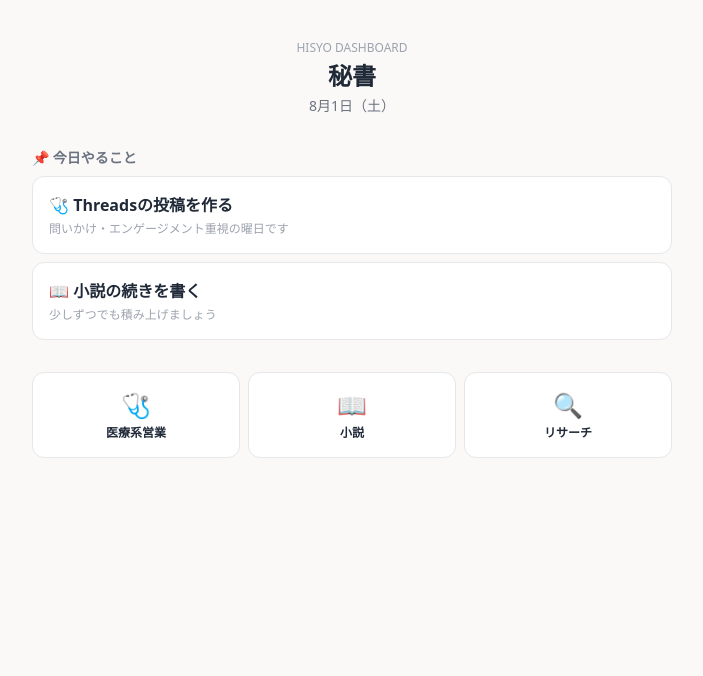
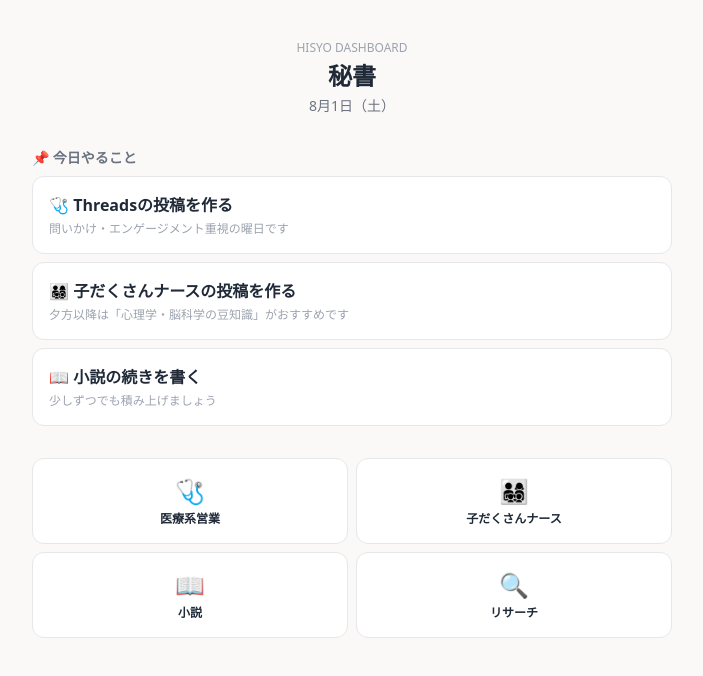
Before and after one commit to houmonkangoyoshiyuki-hub/hisyo, a Next.js app: page / in a window 1280 px wide. Shown: the top 676 px of the page, without its empty margins (288-991 px from the left). Built offline with nearby package versions, Linux system fonts and the light colour scheme.

Commit message:
Update page.tsx

```diff
--- a/app/page.tsx
+++ b/app/page.tsx
@@ -5,7 +5,7 @@ import Link from "next/link";
 const WEEKDAY_JP = ["日", "月", "火", "水", "木", "金", "土"];
 
 // 曜日ごとのおすすめタスク（小説の設定資料にあったSNS運用設計を踏襲）
-function getTodayTasks(day: number) {
+function getTodayTasks(day: number, hour: number) {
   // day: 0=日 ... 6=土
   const tasks: { label: string; href: string; note: string }[] = [];
 
@@ -22,6 +22,13 @@ function getTodayTasks(day: number) {
     tasks.push({ label: "🩺 Threadsの投稿を作る", href: "/medical", note: "問いかけ・エンゲージメント重視の曜日です" });
   }
 
+  // 子だくさんナースの投稿は毎日。時間帯に応じてカテゴリを提案する
+  const charNote =
+    hour < 11 ? "朝は「精神科現場の気づき」がおすすめです" :
+    hour < 16 ? "昼は「8人育児のリアル」がおすすめです" :
+    "夕方以降は「心理学・脳科学の豆知識」がおすすめです";
+  tasks.push({ label: "👨‍👩‍👧‍👦 子だくさんナースの投稿を作る", href: "/character", note: charNote });
+
   // 小説は毎日「続きを書く」候補として出す
   tasks.push({ label: "📖 小説の続きを書く", href: "/novel", note: "少しずつでも積み上げましょう" });
 
@@ -36,7 +43,8 @@ function getTodayTasks(day: number) {
 export default function HomePage() {
   const now = new Date();
   const day = now.getDay();
-  const tasks = getTodayTasks(day);
+  const hour = now.getHours();
+  const tasks = getTodayTasks(day, hour);
   const dateStr = `${now.getMonth() + 1}月${now.getDate()}日（${WEEKDAY_JP[day]}）`;
 
   return (
@@ -63,10 +71,14 @@ export default function HomePage() {
         </div>
       </section>
 
-      <section className="grid grid-cols-3 gap-2 pt-2">
+      <section className="grid grid-cols-2 gap-2 pt-2">
         <Link href="/medical" className="rounded-xl bg-white border border-gray-200 py-4 text-center">
           <div className="text-2xl mb-1">🩺</div>
           <div className="text-xs font-bold">医療系営業</div>
+        </Link>
+        <Link href="/character" className="rounded-xl bg-white border border-gray-200 py-4 text-center">
+          <div className="text-2xl mb-1">👨‍👩‍👧‍👦</div>
+          <div className="text-xs font-bold">子だくさんナース</div>
         </Link>
         <Link href="/novel" className="rounded-xl bg-white border border-gray-200 py-4 text-center">
           <div className="text-2xl mb-1">📖</div>
```
